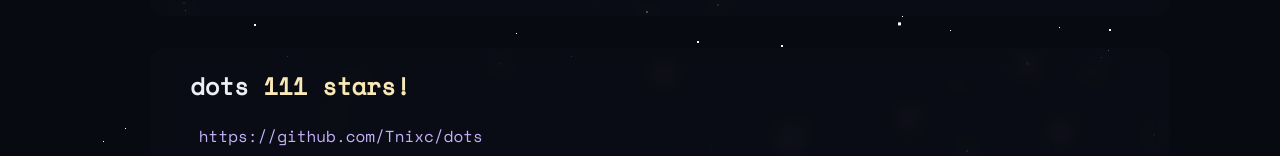
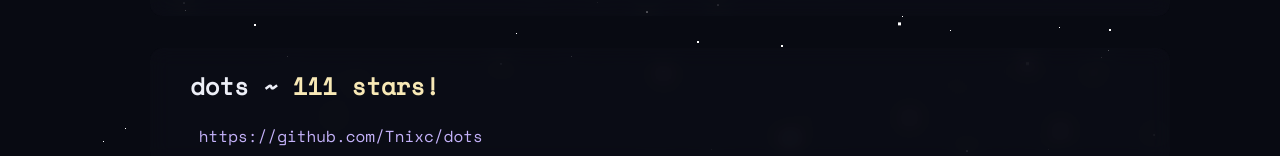
Before and after one commit to Tnixc/website, a Vue app: page /work in a window 1280 px wide. Shown: the part 212-368 px from the top of the page. Built offline with nearby package versions, Linux system fonts and the light colour scheme.

Commit message:
fix footer + links

```diff
--- a/src/components/work-history.vue
+++ b/src/components/work-history.vue
@@ -10,7 +10,7 @@
           <p><a href="https://github.com/catppuccin">https://github.com/catppuccin</a></p>
         </ul>
         <ul>
-          <h2>dots <span>111 stars!</span></h2>
+          <h2>dots ~  <span>111 stars!</span></h2>
           <p><a href="https://github.com/Tnixc/dots">https://github.com/Tnixc/dots</a></p>
         </ul>
         <ul>
```
